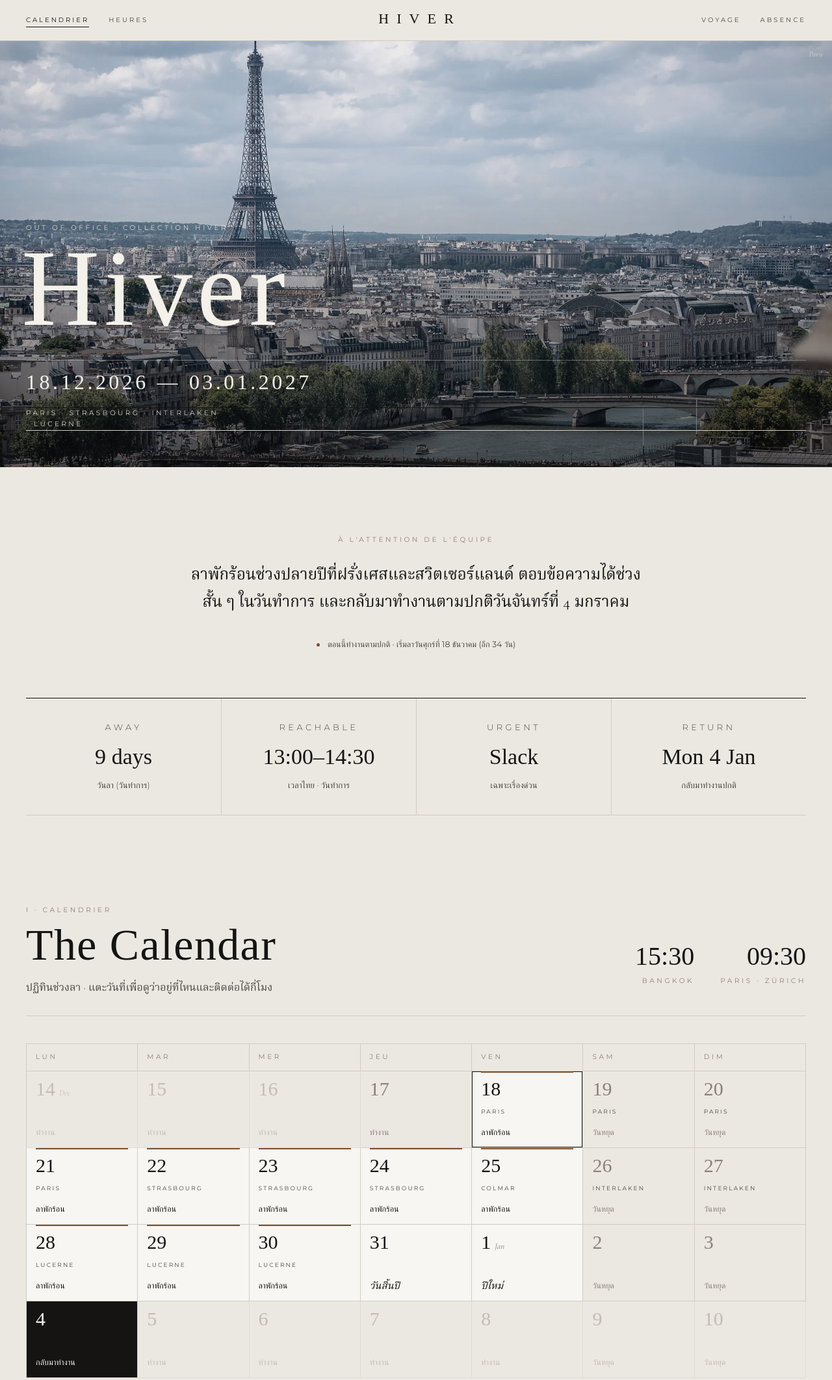
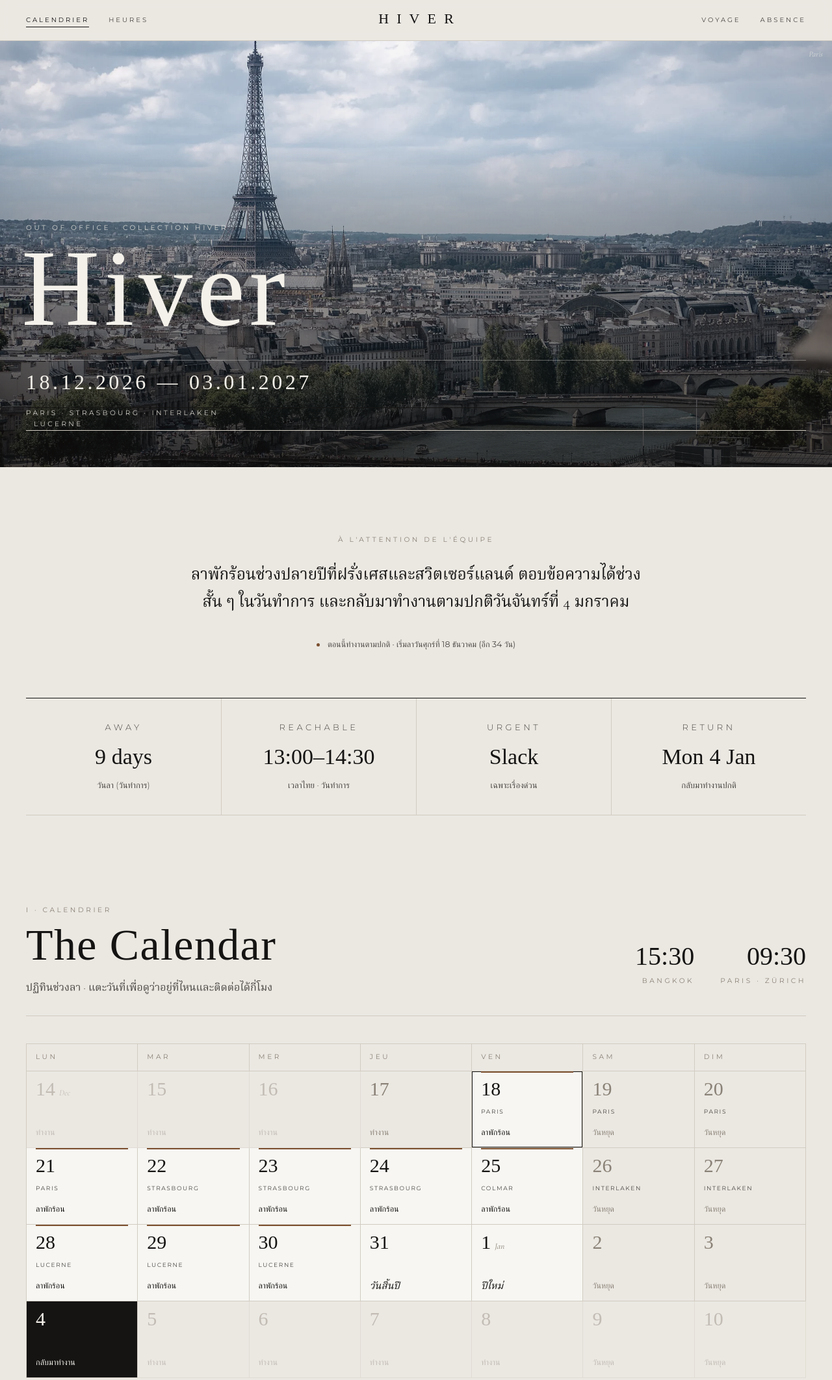
Before and after one commit to koadjaman/SofteverAroundTheWorld, a plain HTML site: page index.html in a window 1280 px wide. Shown: the top 2124 px of the page at 65% size. Drawn offline with nearby package versions, Linux system fonts and the light colour scheme; a web font is replaced by a local one.

Commit message:
Cover legibility, calendar city labels
Co-Authored-By: Claude Opus 5.5 <noreply@anthropic.com>

```diff
--- a/index.html
+++ b/index.html
@@ -60,7 +60,7 @@ body::before{content:"";position:fixed;inset:0 0 auto;height:env(safe-area-inset
 .cover{position:relative;height:clamp(540px,82vh,860px);overflow:hidden;background:#2b2a27}
 .cover img{position:absolute;inset:0;width:100%;height:100%;object-fit:cover;object-position:30% 40%;filter:saturate(.62) contrast(1.04) brightness(.96);animation:settle 2.4s cubic-bezier(.2,.7,.2,1) both}
 @keyframes settle{from{transform:scale(1.06)}to{transform:scale(1)}}
-.cover::after{content:"";position:absolute;inset:0;background:linear-gradient(180deg,rgba(18,16,14,.05) 30%,rgba(18,16,14,.62) 100%)}
+.cover::after{content:"";position:absolute;inset:0;background:linear-gradient(180deg,rgba(18,16,14,0) 25%,rgba(18,16,14,.35) 50%,rgba(18,16,14,.78) 100%)}
 .cover .in{position:absolute;left:0;right:0;bottom:0;z-index:2;color:var(--ivory);padding-bottom:clamp(40px,7vh,72px)}
 .cover .cap{color:rgba(244,241,234,.82)}
 .cover h1{font:400 clamp(64px,13vw,188px)/.86 var(--display);letter-spacing:.04em;margin:22px 0 26px;margin-left:-.04em}
@@ -97,7 +97,7 @@ body::before{content:"";position:fixed;inset:0 0 auto;height:env(safe-area-inset
 .cell:hover{background:var(--porcelain)}
 .cell .d{font:400 30px/1 var(--display)}
 .cell .mo{font:italic 400 13px/1 var(--serif);color:var(--taupe);margin-left:6px}
-.cell .c{font:400 9px/1.3 var(--body);letter-spacing:.24em;text-transform:uppercase;color:var(--graphite);margin-top:10px}
+.cell .c{font:400 9px/1.3 var(--body);letter-spacing:.18em;text-transform:uppercase;color:var(--graphite);margin-top:10px;white-space:nowrap;overflow:hidden;text-overflow:ellipsis}
 .cell .s{margin-top:auto;font:300 12.5px/1.35 var(--body);color:var(--taupe)}
 .cell.work .d{color:var(--taupe)}
 .cell.leave{background:var(--porcelain)}
```
